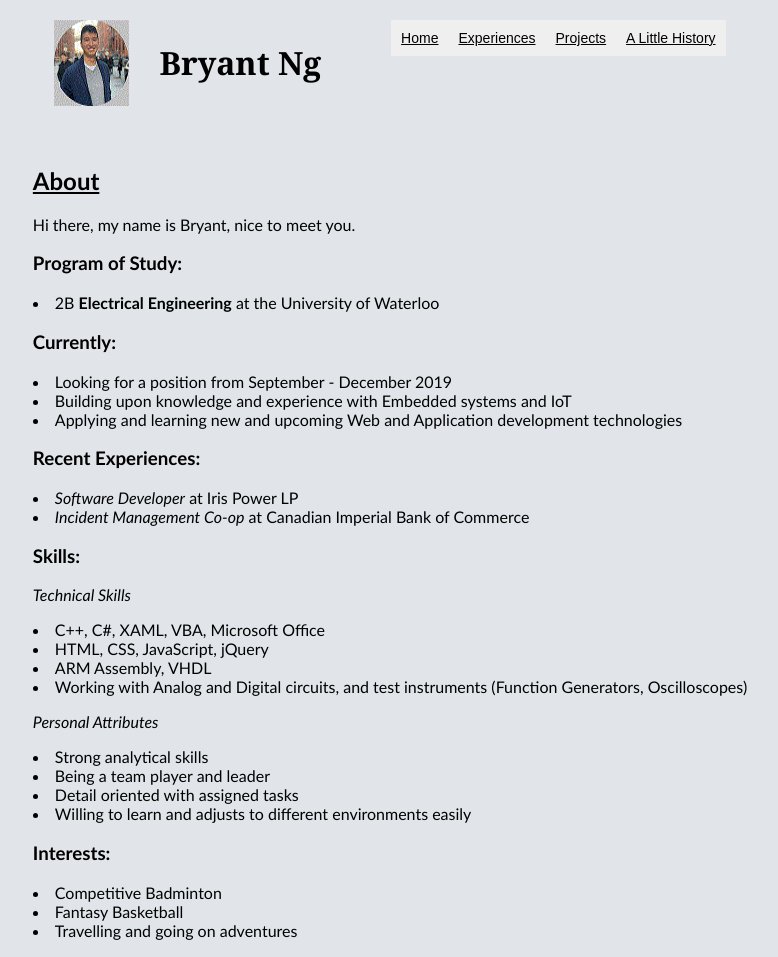
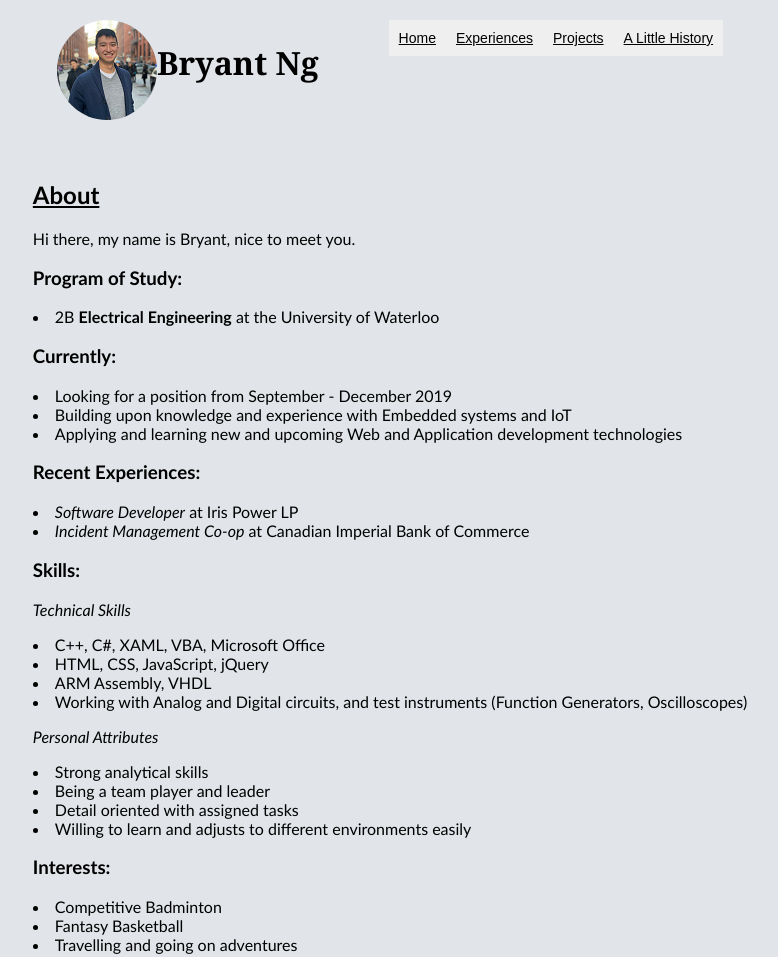
Before and after one commit to bkcng/bkcng.github.io, a plain HTML site: page index.html in a window 1280 px wide. Shown: the whole page, without its empty margins (250-1028 px from the left). Drawn offline with Linux system fonts and the light colour scheme.

Commit message:
picture update

```diff
--- a/index.html
+++ b/index.html
@@ -18,7 +18,7 @@
 
 <div class="header">
     <div class="headerColumn1">
-      <img src="change2.gif" style="padding-right: 30px"></img>
+      <img src="3.png" alt="Avatar"></img>
       <h1>Bryant Ng</h1>
     </div>
 
--- a/styles.css
+++ b/styles.css
@@ -1,3 +1,6 @@
+img {
+  border-radius: 50%;
+}
 body {
   font-family: Comic Sans MS, Arial, Georgia, "Times New Roman", Times, serif,
     "Gill Sans", "Gill Sans MT", Calibri, "Trebuchet MS", sans-serif;
```
Also changed, not shown: 3.png (added), change1.gif (deleted), change2.gif (deleted).
